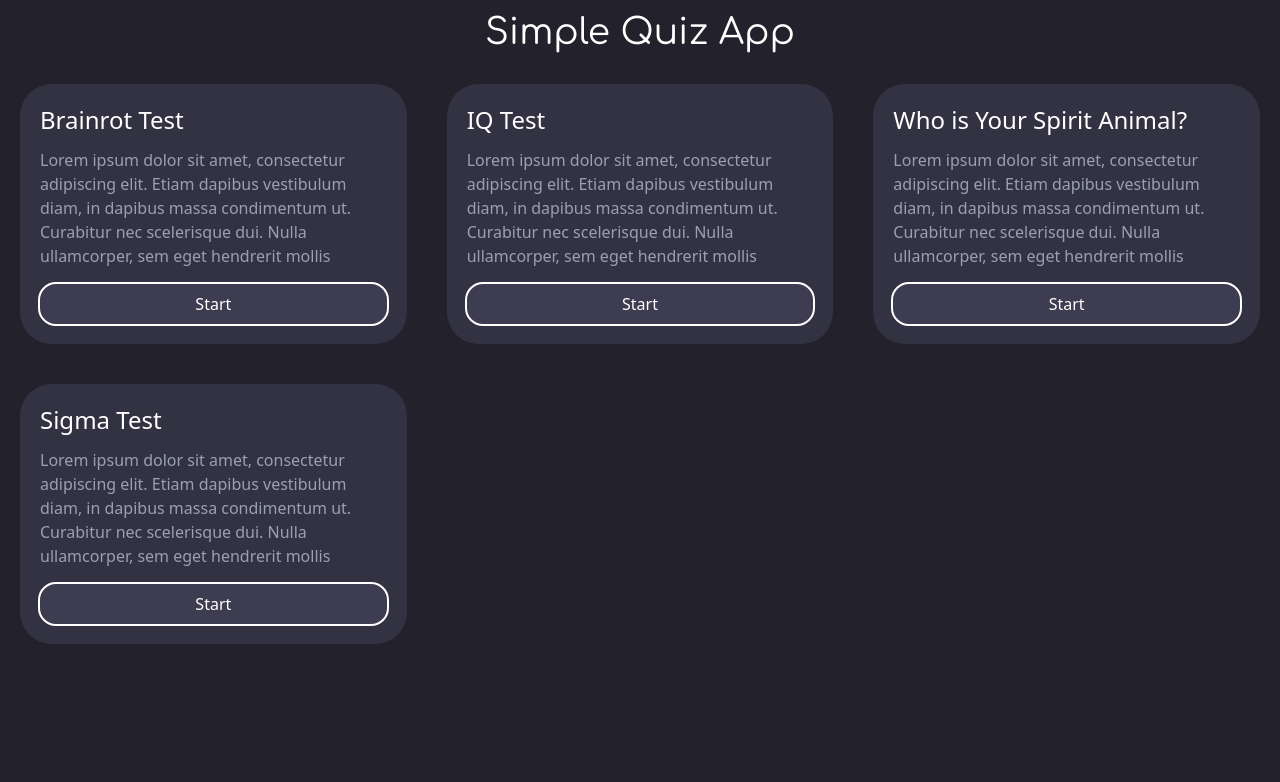
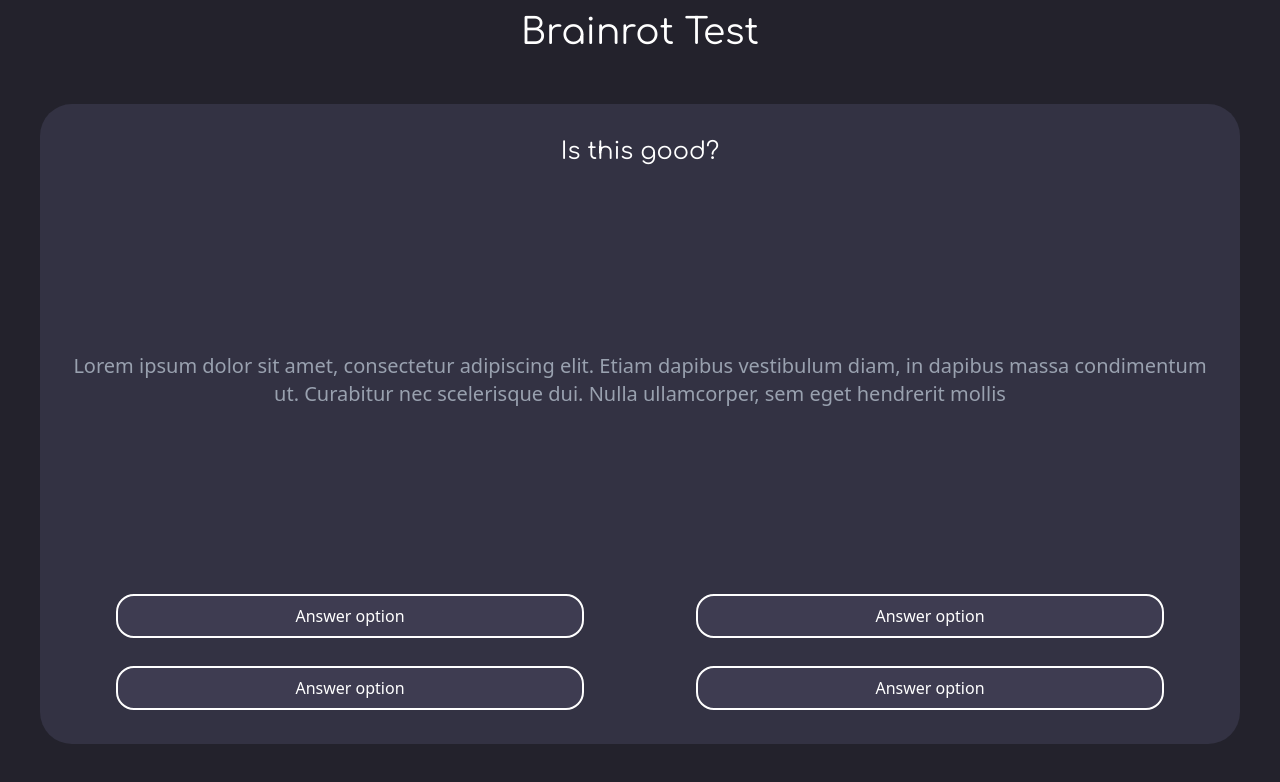
Before and after one commit to lZh1r/quiz-app, a React (Vite) app: page /0 in a window 1280 px wide. Shown: the top 782 px of the page. Built offline with nearby package versions, Linux system fonts and the light colour scheme.

Commit message:
Quiz Page Template

```diff
--- a/src/Quizes.tsx
+++ b/src/Quizes.tsx
@@ -1,5 +1,6 @@
 import HomePage from "./pages/HomePage.tsx";
 import {JSX} from "react";
+import QuizPage from "./pages/QuizPage.tsx";
 
 interface Quiz {
     id: number,
@@ -14,7 +15,7 @@ export const quizes: Quiz[] = [
         title: "Brainrot Test",
         description: "Lorem ipsum dolor sit amet, consectetur adipiscing elit. Etiam dapibus vestibulum" +
             " diam, in dapibus massa condimentum ut. Curabitur nec scelerisque dui. Nulla ullamcorper, sem eget hendrerit mollis",
-        element: <HomePage/>
+        element: <QuizPage quizName="Brainrot Test"/>
     },
     {
         id: 1,
--- /dev/null
+++ b/src/elements/QuestionCard.tsx
@@ -0,0 +1,22 @@
+
+export default function QuestionCard() {
+
+
+    return (
+        <div className="bg-card-back rounded-4xl p-5 m-10 h-[80vh] flex flex-col justify-between">
+            <h2 className="font-primary text-2xl text-white text-center p-3">Is this good?</h2>
+            <p className="text-gray-400 text-center text-xl">Lorem ipsum dolor sit amet, consectetur adipiscing elit. Etiam dapibus vestibulum
+                diam, in dapibus massa condimentum ut. Curabitur nec scelerisque dui. Nulla ullamcorper, sem eget hendrerit mollis</p>
+            <div className="grid grid-cols-2">
+                <button className="text-white cursor-pointer m-4 outline-2 outline-solid outline-white
+                w-[80%] rounded-2xl p-2 bg-button-back hover:bg-button-highlight place-self-center">Answer option</button>
+                <button className="text-white cursor-pointer m-4 outline-2 outline-solid outline-white
+                w-[80%] rounded-2xl p-2 bg-button-back hover:bg-button-highlight place-self-center">Answer option</button>
+                <button className="text-white cursor-pointer m-4 outline-2 outline-solid outline-white
+                w-[80%] rounded-2xl p-2 bg-button-back hover:bg-button-highlight place-self-center">Answer option</button>
+                <button className="text-white cursor-pointer m-4 outline-2 outline-solid outline-white
+                w-[80%] rounded-2xl p-2 bg-button-back hover:bg-button-highlight place-self-center">Answer option</button>
+            </div>
+        </div>
+    )
+}
--- /dev/null
+++ b/src/pages/QuizPage.tsx
@@ -0,0 +1,11 @@
+import QuestionCard from "../elements/QuestionCard.tsx";
+
+export default function QuizPage({quizName}: {quizName: string}) {
+
+    return (
+        <div>
+            <h1 className="font-primary text-4xl text-white text-center p-3">{quizName}</h1>
+            <QuestionCard/>
+        </div>
+    )
+}
```
